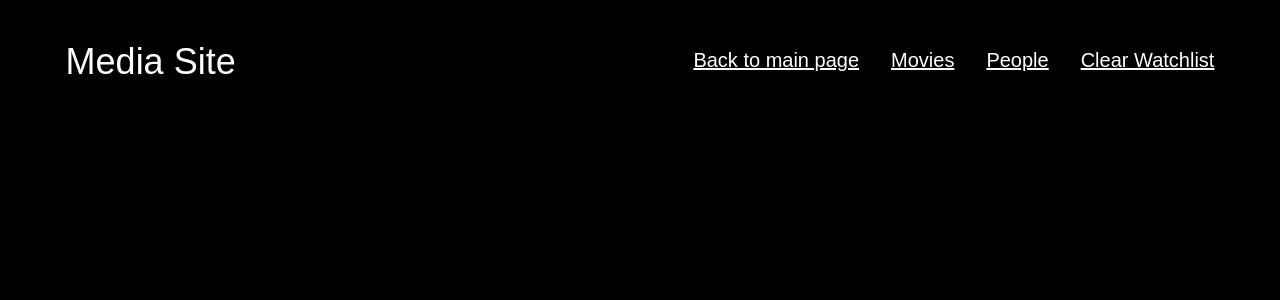
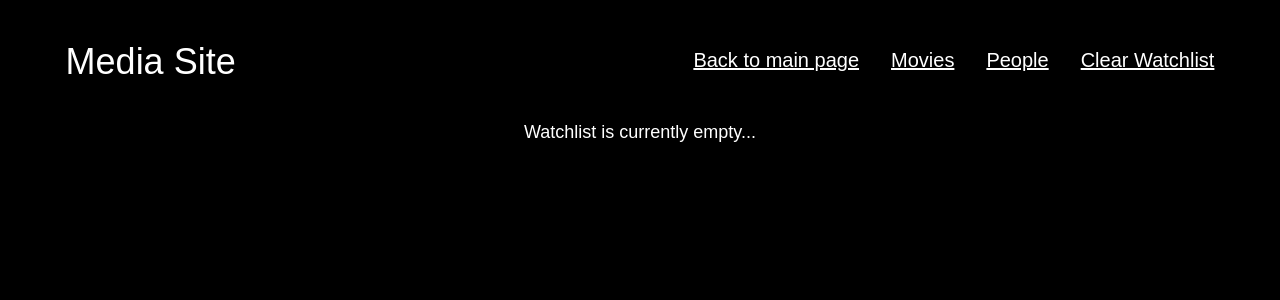
Before and after one commit to gabholli/media-site, a Next.js app: page /watchlist/Watchlist in a window 1280 px wide. Shown: the top 300 px of the page. Built offline with nearby package versions, Linux system fonts and the light colour scheme; what @savvywombat/tailwindcss-grid-areas would draw is missing.

Commit message:
Moved waitlist placeholder text to middle of screen

```diff
--- a/src/components/RemoveFromLocalStorageButton.tsx
+++ b/src/components/RemoveFromLocalStorageButton.tsx
@@ -7,7 +7,7 @@ const RemoveFromLocalStorageButton: React.FC<RemoveItemButtonProps> = ({ itemToR
             const items = JSON.parse(localStorage.getItem('watchlist') || '[]')
             const filteredItems = items.filter((item: { id: number }) => item.id !== itemToRemove)
             localStorage.setItem('watchlist', JSON.stringify(filteredItems))
-            alert("Item removed watchlist.")
+            alert("Item removed from watchlist.")
             window.location.reload()
         }
     }
--- a/src/pages/watchlist/Watchlist.tsx
+++ b/src/pages/watchlist/Watchlist.tsx
@@ -61,10 +61,10 @@ const Watchlist = () => {
     return (
         <>
             <div className='flex flex-col md:flex-row justify-between items-center mt-9 md:mx-16 '>
-                <h1 className='text-4xl mt-1'>Media Site</h1>
+                <h1 className='text-4xl mt-1 text-center'>Media Site</h1>
                 <nav className='flex flex-col items-center md:flex-row gap-x-8'>
                     <Link
-                        className='underline text-xl'
+                        className='underline text-xl text-center'
                         href="/">
                         Back to main page
                     </Link >
@@ -87,9 +87,15 @@ const Watchlist = () => {
             </div>
             {
                 watchlistData.length > 0 ? (
-                    <h1 className='text-4xl mt-9 text-center'>Watchlist</h1>
+                    <h1 className='text-4xl mt-9 text-center'
+                    >Watchlist
+                    </h1>
                 ) : (
-                    null
+                    <div className='grid grid-areas-watchlistPlaceholder min-h-svh'>
+                        <h1 className='text-lg mt-9 text-center grid-in-text'
+                        >Watchlist is currently empty...
+                        </h1>
+                    </div>
                 )
 
             }
--- a/tailwind.config.ts
+++ b/tailwind.config.ts
@@ -32,6 +32,11 @@ const config: Config = {
           "image1 . image2",
           "link1 . link2",
         ],
+        "watchlistPlaceholder": [
+          ". . .",
+          ". text .",
+          ". . .",
+        ]
       },
     },
   },
```
